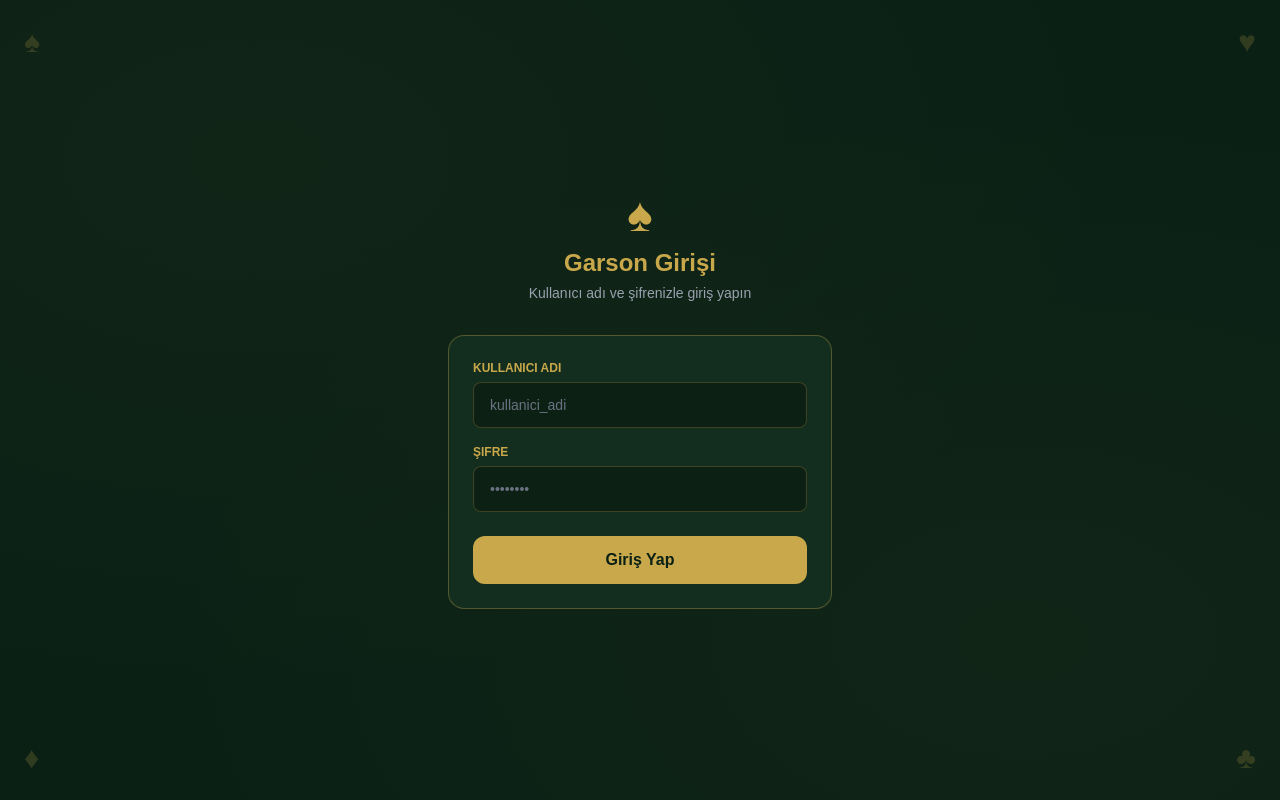
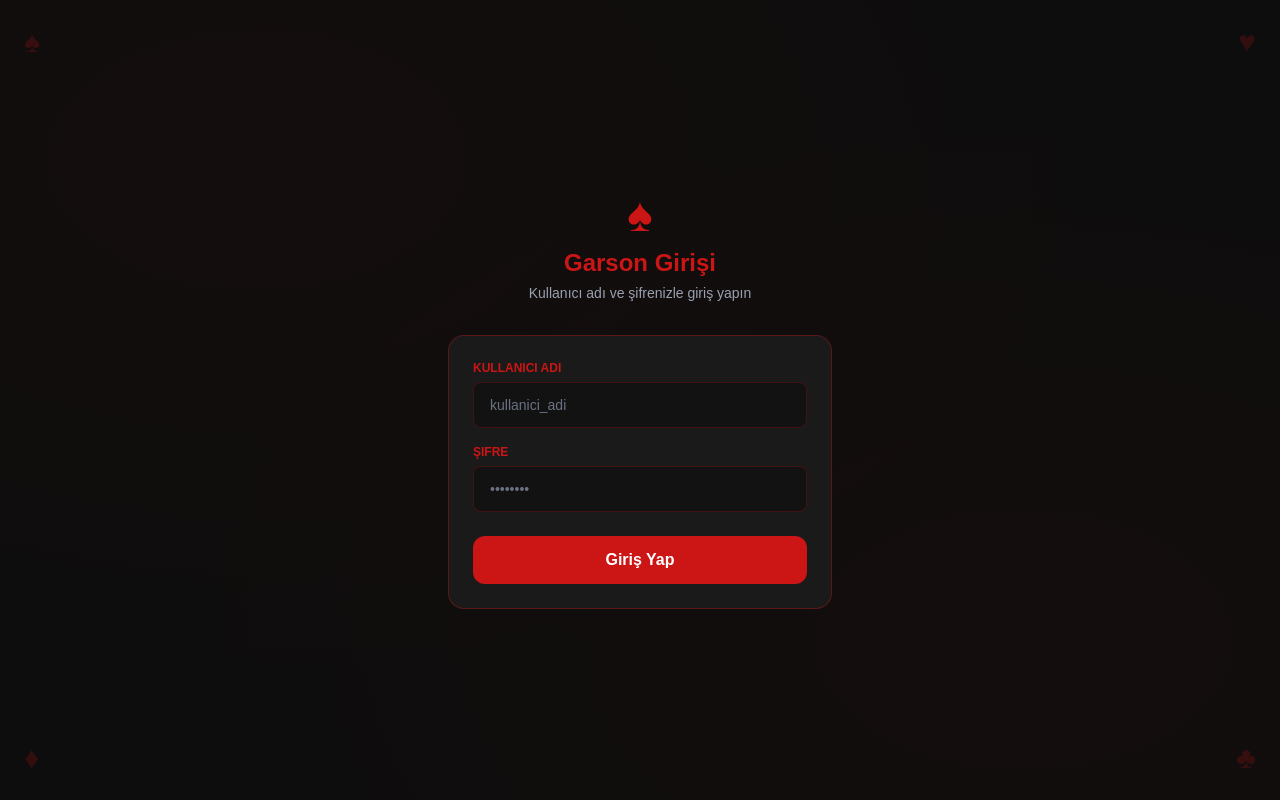
Before and after one commit to devrankacan/garajcafe, a Next.js app: page /waiter/login in a window 1280 px wide. Built offline with nearby package versions, Linux system fonts and the light colour scheme.

Commit message:
Retheme: switch from green/gold to black/red matching Garaj Cafe logo
Logo colors: near-black background (#0d0d0d), red accent (#cc1515),
warm white text. Replaced all green felt and gold colors across
all pages, components, and CSS variables.

https://claude.ai/code/session_018u5dVoHw8QXbWmnKnLnQqd

```diff
--- a/src/app/admin/layout.tsx
+++ b/src/app/admin/layout.tsx
@@ -16,9 +16,9 @@ export default function AdminLayout({ children }: { children: React.ReactNode })
 
   return (
     <div className="felt-bg min-h-screen">
-      <header style={{ background: "#071510", borderBottom: "1px solid rgba(201,168,76,0.35)" }}>
+      <header style={{ background: "#080808", borderBottom: "1px solid rgba(204,21,21,0.35)" }}>
         <div className="max-w-5xl mx-auto px-4 pt-4">
-          <h1 className="text-lg font-bold mb-3" style={{ color: "#c9a84c" }}>Admin Paneli</h1>
+          <h1 className="text-lg font-bold mb-3" style={{ color: "#cc1515" }}>Admin Paneli</h1>
           <nav className="flex gap-1 overflow-x-auto">
             {tabs.map((tab) => {
               const active = tab.href === "/admin" ? pathname === "/admin" : pathname.startsWith(tab.href);
@@ -26,8 +26,8 @@ export default function AdminLayout({ children }: { children: React.ReactNode })
                 <Link key={tab.href} href={tab.href}
                   className="whitespace-nowrap px-4 py-2.5 rounded-t-lg text-sm font-medium transition-colors"
                   style={active
-                    ? { background: "#0a2015", color: "#c9a84c", borderTop: "2px solid #c9a84c", borderLeft: "1px solid rgba(201,168,76,0.3)", borderRight: "1px solid rgba(201,168,76,0.3)" }
-                    : { color: "rgba(201,168,76,0.5)" }
+                    ? { background: "#0d0d0d", color: "#cc1515", borderTop: "2px solid #cc1515", borderLeft: "1px solid rgba(204,21,21,0.3)", borderRight: "1px solid rgba(204,21,21,0.3)" }
+                    : { color: "rgba(204,21,21,0.5)" }
                   }>
                   {tab.label}
                 </Link>
--- a/src/app/admin/settings/page.tsx
+++ b/src/app/admin/settings/page.tsx
@@ -65,8 +65,8 @@ export default function SettingsPage() {
     setTimeout(() => setSaved(false), 2500);
   }
 
-  const inputStyle = { background: "rgba(0,0,0,0.3)", border: "1px solid rgba(201,168,76,0.25)", color: "white" };
-  const labelStyle = { color: "#c9a84c" };
+  const inputStyle = { background: "rgba(0,0,0,0.3)", border: "1px solid rgba(204,21,21,0.25)", color: "white" };
+  const labelStyle = { color: "#cc1515" };
 
   const fields: { label: string; key: keyof Form; hint?: string; placeholder: string }[] = [
     { label: "İşletme Adı", key: "businessName", placeholder: "Garaj Cafe" },
@@ -92,7 +92,7 @@ export default function SettingsPage() {
         </div>
       )}
 
-      <div className="rounded-2xl p-6 space-y-5" style={{ background: "#132e1e", border: "1px solid rgba(201,168,76,0.25)" }}>
+      <div className="rounded-2xl p-6 space-y-5" style={{ background: "#1a1a1a", border: "1px solid rgba(204,21,21,0.25)" }}>
 
         {/* Kapak Görseli */}
         <div>
@@ -100,7 +100,7 @@ export default function SettingsPage() {
           <input ref={coverRef} type="file" accept="image/*" className="hidden"
             onChange={(e) => { const f = e.target.files?.[0]; if (f) uploadFile(f, "coverUrl"); }} />
           <div className="relative w-full h-36 rounded-xl overflow-hidden cursor-pointer"
-            style={{ background: "rgba(0,0,0,0.3)", border: "1px solid rgba(201,168,76,0.25)" }}
+            style={{ background: "rgba(0,0,0,0.3)", border: "1px solid rgba(204,21,21,0.25)" }}
             onClick={() => coverRef.current?.click()}>
             {form.coverUrl
               ? <img src={form.coverUrl} alt="Kapak" className="w-full h-full object-cover" />
@@ -128,7 +128,7 @@ export default function SettingsPage() {
           <label className="block text-xs font-semibold uppercase mb-2" style={labelStyle}>Firma Logosu</label>
           <div className="flex items-center gap-4">
             <div className="w-20 h-20 rounded-full flex items-center justify-center flex-shrink-0 overflow-hidden"
-              style={{ background: "rgba(0,0,0,0.3)", border: "1px solid rgba(201,168,76,0.25)" }}>
+              style={{ background: "rgba(0,0,0,0.3)", border: "1px solid rgba(204,21,21,0.25)" }}>
               {form.logoUrl
                 ? <img src={form.logoUrl} alt="Logo" className="w-full h-full object-contain p-1" />
                 : <span className="text-3xl opacity-30">♠</span>}
@@ -138,7 +138,7 @@ export default function SettingsPage() {
                 onChange={(e) => { const f = e.target.files?.[0]; if (f) uploadFile(f, "logoUrl"); }} />
               <button onClick={() => logoRef.current?.click()} disabled={uploading === "logo"}
                 className="w-full py-2.5 rounded-xl text-sm font-semibold disabled:opacity-50"
-                style={{ background: "rgba(201,168,76,0.15)", color: "#c9a84c", border: "1px solid rgba(201,168,76,0.35)" }}>
+                style={{ background: "rgba(204,21,21,0.15)", color: "#cc1515", border: "1px solid rgba(204,21,21,0.35)" }}>
                 {uploading === "logo" ? "Yükleniyor..." : "Bilgisayardan Seç"}
               </button>
               {form.logoUrl && (
@@ -152,7 +152,7 @@ export default function SettingsPage() {
           </div>
         </div>
 
-        <div style={{ borderBottom: "1px solid rgba(201,168,76,0.15)" }} />
+        <div style={{ borderBottom: "1px solid rgba(204,21,21,0.15)" }} />
 
         {fields.map(({ label, key, hint, placeholder }) => (
           <div key={key}>
@@ -166,7 +166,7 @@ export default function SettingsPage() {
 
         <button onClick={save} disabled={saving}
           className="w-full py-3 rounded-xl font-bold disabled:opacity-50"
-          style={{ background: "#c9a84c", color: "#0a2015" }}>
+          style={{ background: "#cc1515", color: "#ffffff" }}>
           {saving ? "Kaydediliyor..." : "Kaydet"}
         </button>
       </div>
--- a/src/app/globals.css
+++ b/src/app/globals.css
@@ -1,11 +1,11 @@
 @import "tailwindcss";
 
 :root {
-  --felt: #0a2015;
-  --felt-light: #132e1e;
-  --gold: #c9a84c;
-  --gold-light: #e2c06a;
-  --card-bg: #1a3d2b;
+  --felt: #0d0d0d;
+  --felt-light: #1a1a1a;
+  --gold: #cc1515;
+  --gold-light: #e03030;
+  --card-bg: #222222;
 }
 
 body {
@@ -17,12 +17,12 @@ body {
 .felt-bg {
   background-color: var(--felt);
   background-image:
-    radial-gradient(ellipse at 20% 20%, rgba(201,168,76,0.04) 0%, transparent 60%),
-    radial-gradient(ellipse at 80% 80%, rgba(201,168,76,0.04) 0%, transparent 60%);
+    radial-gradient(ellipse at 20% 20%, rgba(204,21,21,0.04) 0%, transparent 60%),
+    radial-gradient(ellipse at 80% 80%, rgba(204,21,21,0.04) 0%, transparent 60%);
 }
 
 .gold-border {
-  border: 1px solid rgba(201,168,76,0.4);
+  border: 1px solid rgba(204,21,21,0.4);
 }
 
 .card-suit {
--- a/src/app/waiter/login/page.tsx
+++ b/src/app/waiter/login/page.tsx
@@ -30,42 +30,42 @@ export default function WaiterLoginPage() {
   return (
     <div className="felt-bg min-h-screen flex items-center justify-center px-4">
       {/* Dekoratif köşeler */}
-      <div className="absolute top-6 left-6 text-3xl" style={{ color: "rgba(201,168,76,0.2)" }}>♠</div>
-      <div className="absolute top-6 right-6 text-3xl" style={{ color: "rgba(201,168,76,0.2)" }}>♥</div>
-      <div className="absolute bottom-6 left-6 text-3xl" style={{ color: "rgba(201,168,76,0.2)" }}>♦</div>
-      <div className="absolute bottom-6 right-6 text-3xl" style={{ color: "rgba(201,168,76,0.2)" }}>♣</div>
+      <div className="absolute top-6 left-6 text-3xl" style={{ color: "rgba(204,21,21,0.2)" }}>♠</div>
+      <div className="absolute top-6 right-6 text-3xl" style={{ color: "rgba(204,21,21,0.2)" }}>♥</div>
+      <div className="absolute bottom-6 left-6 text-3xl" style={{ color: "rgba(204,21,21,0.2)" }}>♦</div>
+      <div className="absolute bottom-6 right-6 text-3xl" style={{ color: "rgba(204,21,21,0.2)" }}>♣</div>
 
       <div className="w-full max-w-sm fade-in">
         {/* Logo */}
         <div className="text-center mb-8">
-          <p className="text-5xl mb-2" style={{ color: "#c9a84c" }}>♠</p>
-          <h1 className="text-2xl font-bold" style={{ color: "#c9a84c" }}>Garson Girişi</h1>
+          <p className="text-5xl mb-2" style={{ color: "#cc1515" }}>♠</p>
+          <h1 className="text-2xl font-bold" style={{ color: "#cc1515" }}>Garson Girişi</h1>
           <p className="text-sm text-gray-400 mt-1">Kullanıcı adı ve şifrenizle giriş yapın</p>
         </div>
 
         <form onSubmit={login} className="rounded-2xl overflow-hidden"
-          style={{ background: "#132e1e", border: "1px solid rgba(201,168,76,0.35)" }}>
+          style={{ background: "#1a1a1a", border: "1px solid rgba(204,21,21,0.35)" }}>
           <div className="p-6 space-y-4">
             <div>
-              <label className="block text-xs font-semibold uppercase mb-1.5" style={{ color: "#c9a84c" }}>Kullanıcı Adı</label>
+              <label className="block text-xs font-semibold uppercase mb-1.5" style={{ color: "#cc1515" }}>Kullanıcı Adı</label>
               <input
                 type="text"
                 value={form.username}
                 onChange={(e) => setForm({ ...form, username: e.target.value })}
                 className="w-full rounded-lg px-4 py-3 text-sm text-white placeholder-gray-500 focus:outline-none"
-                style={{ background: "rgba(0,0,0,0.3)", border: "1px solid rgba(201,168,76,0.25)" }}
+                style={{ background: "rgba(0,0,0,0.3)", border: "1px solid rgba(204,21,21,0.25)" }}
                 placeholder="kullanici_adi"
                 required
               />
             </div>
             <div>
-              <label className="block text-xs font-semibold uppercase mb-1.5" style={{ color: "#c9a84c" }}>Şifre</label>
+              <label className="block text-xs font-semibold uppercase mb-1.5" style={{ color: "#cc1515" }}>Şifre</label>
               <input
                 type="password"
                 value={form.password}
                 onChange={(e) => setForm({ ...form, password: e.target.value })}
                 className="w-full rounded-lg px-4 py-3 text-sm text-white placeholder-gray-500 focus:outline-none"
-                style={{ background: "rgba(0,0,0,0.3)", border: "1px solid rgba(201,168,76,0.25)" }}
+                style={{ background: "rgba(0,0,0,0.3)", border: "1px solid rgba(204,21,21,0.25)" }}
                 placeholder="••••••••"
                 required
               />
@@ -79,7 +79,7 @@ export default function WaiterLoginPage() {
               type="submit"
               disabled={loading}
               className="w-full py-3 rounded-xl font-bold text-base transition-opacity disabled:opacity-50"
-              style={{ background: "#c9a84c", color: "#0a2015" }}
+              style={{ background: "#cc1515", color: "#ffffff" }}
             >
               {loading ? "Giriş yapılıyor..." : "Giriş Yap"}
             </button>
```
Also changed, not shown: src/app/page.tsx (+27 -27 lines), src/app/waiter/page.tsx (+21 -21 lines).
